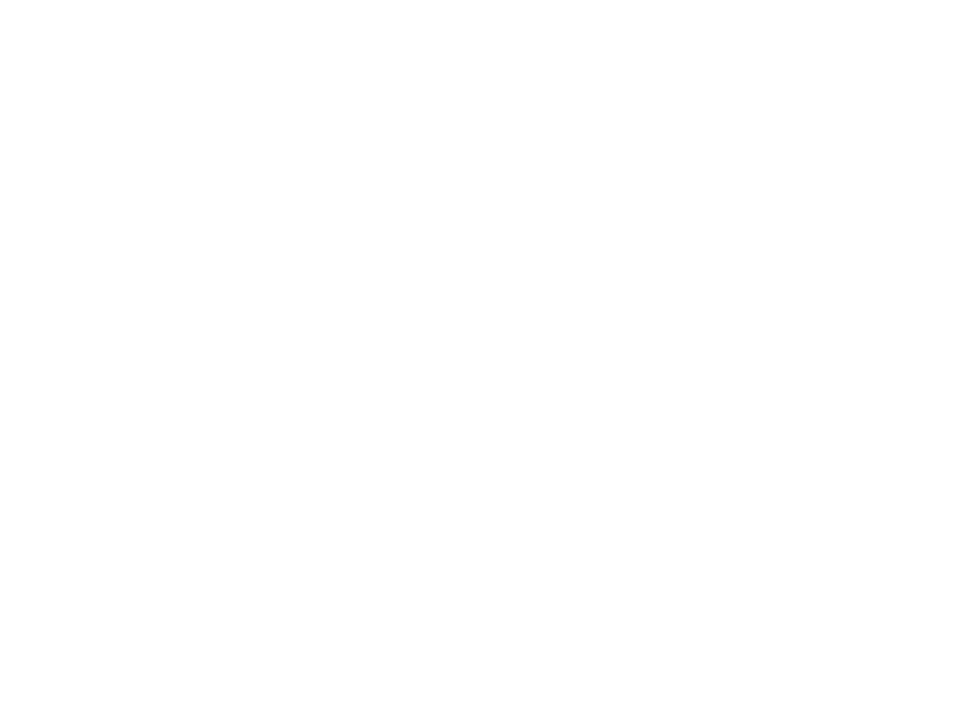
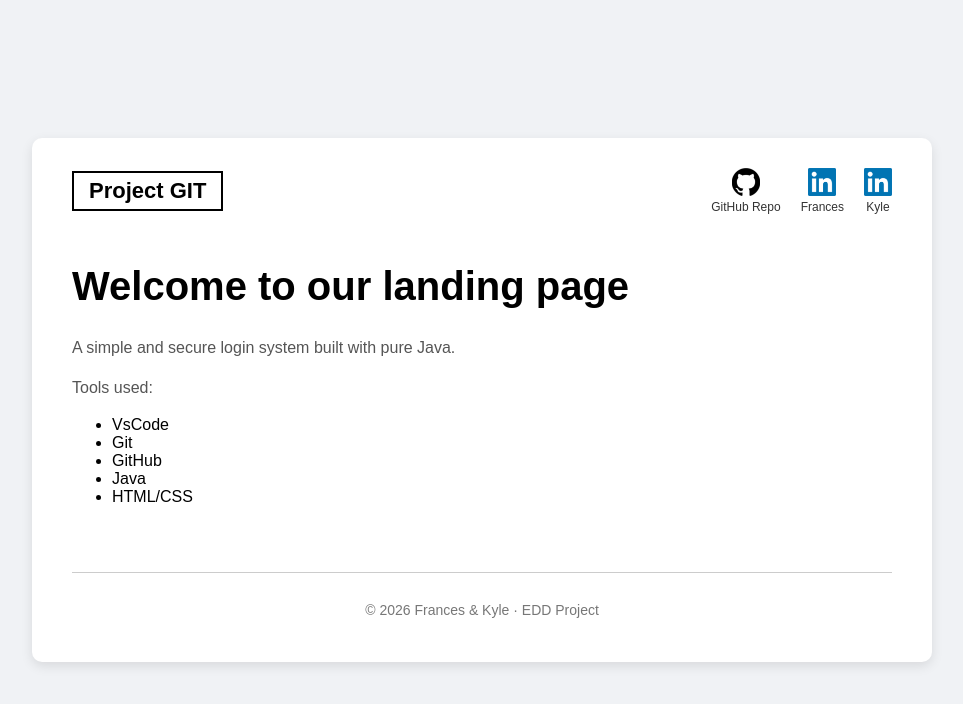
Before and after one commit to kylcrdn/pure-java-authentication, a plain HTML site: page frontend/landing_page.html in a window 1280 px wide. Shown: the whole page, without its empty margins (158-1121 px from the left). Drawn offline with Linux system fonts and the light colour scheme.

Commit message:
landing page design

```diff
--- a/frontend/landing_page.css
+++ b/frontend/landing_page.css
@@ -0,0 +1,92 @@
+* {
+  box-sizing: border-box;
+}
+
+body {
+  margin: 0;
+  min-height: 100vh;
+  display: flex;
+  justify-content: center;
+  align-items: center;
+  font-family: Arial, sans-serif;
+  background: #f0f2f5;
+}
+
+.container {
+  width: 900px;
+  background: white;
+  padding: 30px 40px;
+  border-radius: 10px;
+  box-shadow: 0 4px 12px rgba(0, 0, 0, 0.1);
+}
+
+/* Header */
+.header {
+  display: flex;
+  justify-content: space-between;
+  align-items: center;
+}
+
+.logo {
+  font-size: 22px;
+  font-weight: bold;
+  color: black;
+  text-decoration: none;
+  border: 2px solid black;
+  padding: 5px 15px;
+}
+
+.socials {
+  display: flex;
+  gap: 20px;
+}
+
+.social {
+  display: flex;
+  flex-direction: column;
+  align-items: center;
+  text-decoration: none;
+  color: #333;
+  font-size: 12px;
+}
+
+.social img {
+  width: 28px;
+  height: 28px;
+  margin-bottom: 4px;
+}
+
+.social:hover {
+  color: #4a6cf7;
+}
+
+/* Hero */
+.hero {
+  display: flex;
+  align-items: center;
+  gap: 40px;
+  margin: 50px 0;
+}
+
+.hero-text {
+  flex: 1;
+}
+
+.hero-text h1 {
+  font-size: 40px;
+  margin-top: 0;
+}
+
+.hero-text p {
+  color: #555;
+  line-height: 1.5;
+}
+
+/* Footer */
+.footer {
+  border-top: 1px solid #ccc;
+  text-align: center;
+  padding-top: 15px;
+  color: #777;
+  font-size: 14px;
+}
--- a/frontend/landing_page.html
+++ b/frontend/landing_page.html
@@ -1,18 +1,59 @@
 <!DOCTYPE html>
-
 <html>
 <head>
     <meta charset="utf-8">
-        <meta http-equiv="X-UA-Compatible" content="IE=edge">
-        <title></title>
-        <meta name="description" content="">
     <meta name="viewport" content="width=device-width, initial-scale=1">
-        <link rel="stylesheet" href="">
+    <title>Pure Java Authentication</title>
+    <link rel="stylesheet" href="landing_page.css">
 </head>
 <body>
 
+    <div class="container">
+
+        <!-- Top bar -->
+        <header class="header">
+            <a href="landing_page.html" class="logo">Project GIT</a>
 
 
-        <script src="" async defer></script>
+            <div class="socials">
+                <a href="https://github.com/kylcrdn/pure-java-authentication" target="_blank" class="social">
+                    <img src="github.png" alt="GitHub">
+                    <span>GitHub Repo</span>
+                </a>
+                <a href="https://www.linkedin.com/in/al-frances-doydoy/" target="_blank" class="social">
+                    <img src="linkedin.png" alt="LinkedIn Frances">
+                    <span>Frances</span>
+                </a>
+                <a href="https://www.linkedin.com/in/kyle-cardano-19784a284/" target="_blank" class="social">
+                    <img src="linkedin.png" alt="LinkedIn Kyle">
+                    <span>Kyle</span>
+                </a>
+            </div>
+        </header>
+
+        <!-- Main section -->
+        <main class="hero">
+            <div class="hero-text">
+                <h1>Welcome to our landing page</h1>
+                <p>A simple and secure login system built with pure Java.</p>
+                <p>Tools used:</p>
+                <ul>
+                    <li>VsCode</li>
+                    <li>Git</li>
+                    <li>GitHub</li>
+                    <li>Java</li>
+                    <li>HTML/CSS</li>
+                </ul>
+            </div>
+
+        </main>
+
+        <!-- Footer -->
+        <footer class="footer">
+            <p>© 2026 Frances & Kyle · EDD Project</p>
+        </footer>
+
+    </div>
+
 </body>
 </html>
```
Also changed, not shown: frontend/github.png (added), frontend/linkedin.png (added). Lines whose indentation alone changed are shown as unchanged.
